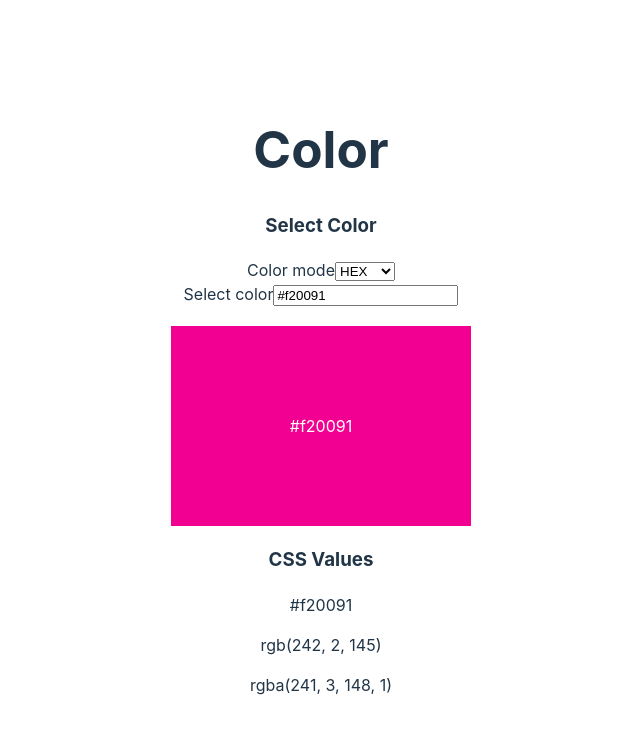
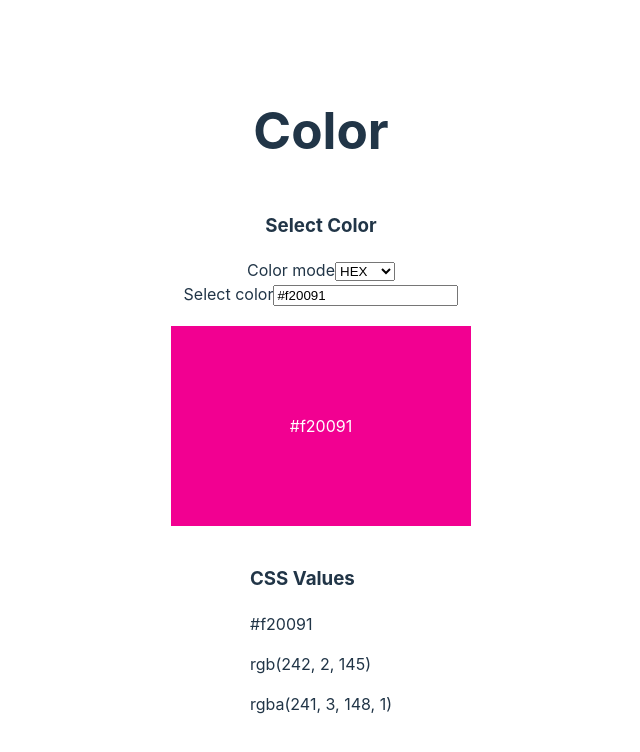
Before and after one commit to amandahinton/huetility, a React (Vite) app: page / in a window 1280 px wide. Shown: the top 752 px of the page, without its empty margins (319-959 px from the left). Built offline with nearby package versions, Linux system fonts and the light colour scheme.

Commit message:
add flex style to root

```diff
--- a/src/App.css
+++ b/src/App.css
@@ -2,5 +2,7 @@
   max-width: 1280px;
   margin: 0 auto;
   padding: 2rem;
-  text-align: center;
+  display: flex;
+  flex-direction: column;
+  align-items: center;
 }
```
